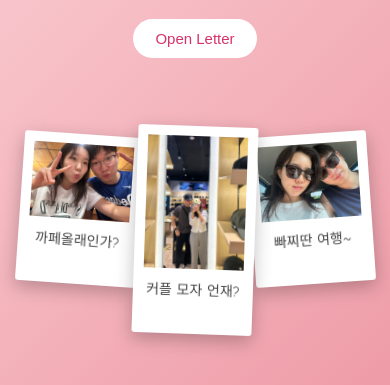
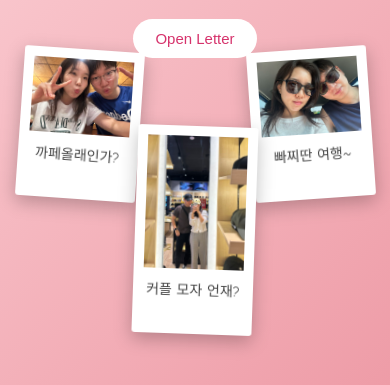
Before and after one commit to jeonglee0248-boop/digital-letter, a plain HTML site: page index.html in a window 390 px wide. Shown: the part 459-844 px from the top of the page. Drawn offline with Linux system fonts and the light colour scheme.

Commit message:
Update index.html

```diff
--- a/index.html
+++ b/index.html
@@ -233,13 +233,13 @@ button:hover {
     }
 
     .polaroid.p3 {
-        bottom: 12% !important;
+        bottom: 22% !important;
         left: 5% !important;
         transform: rotate(4deg) !important;
     }
 
     .polaroid.p4 {
-        bottom: 12% !important;
+        bottom: 22% !important;
         right: 5% !important;
         transform: rotate(-4deg) !important;
     }
```
